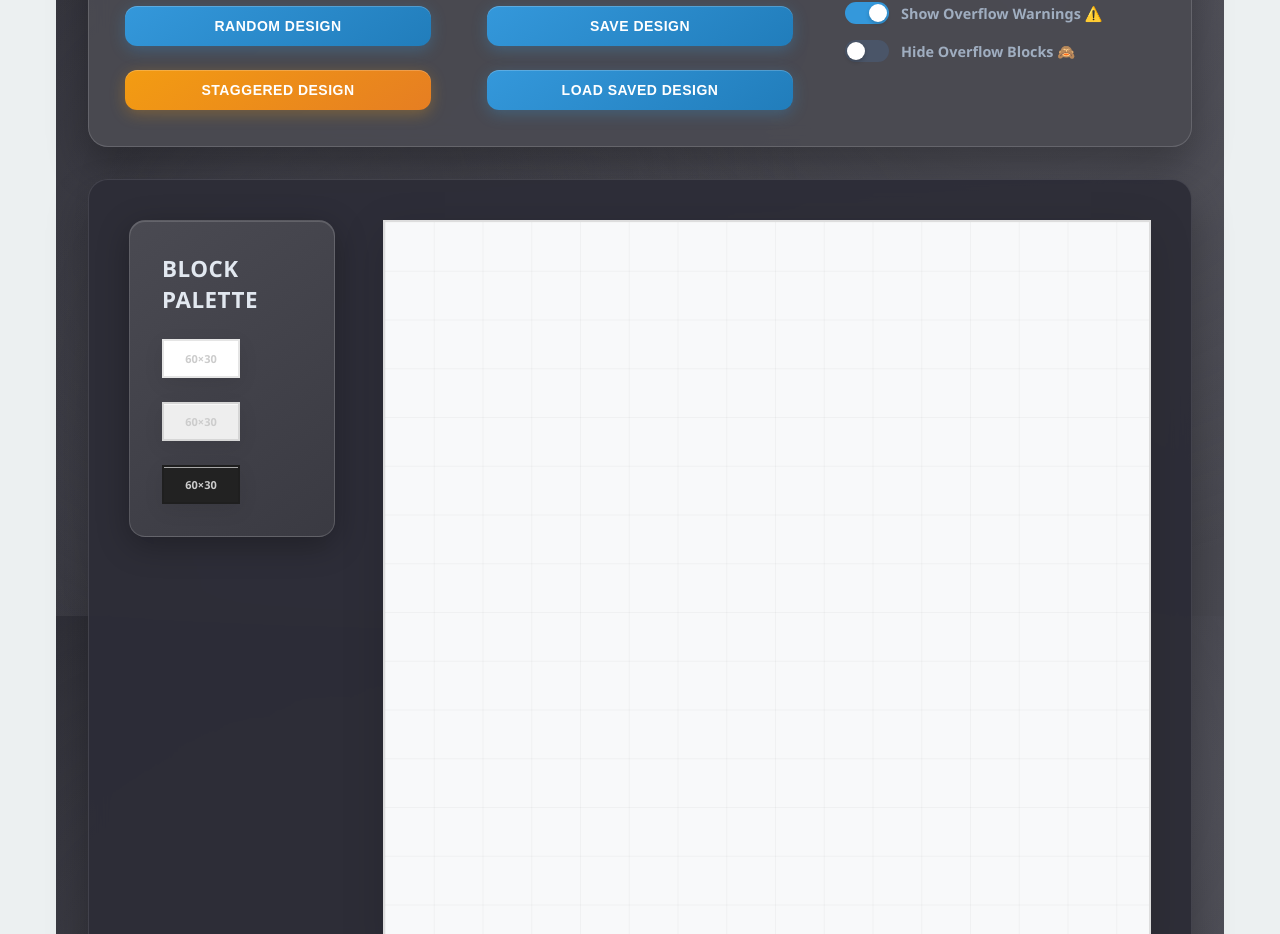
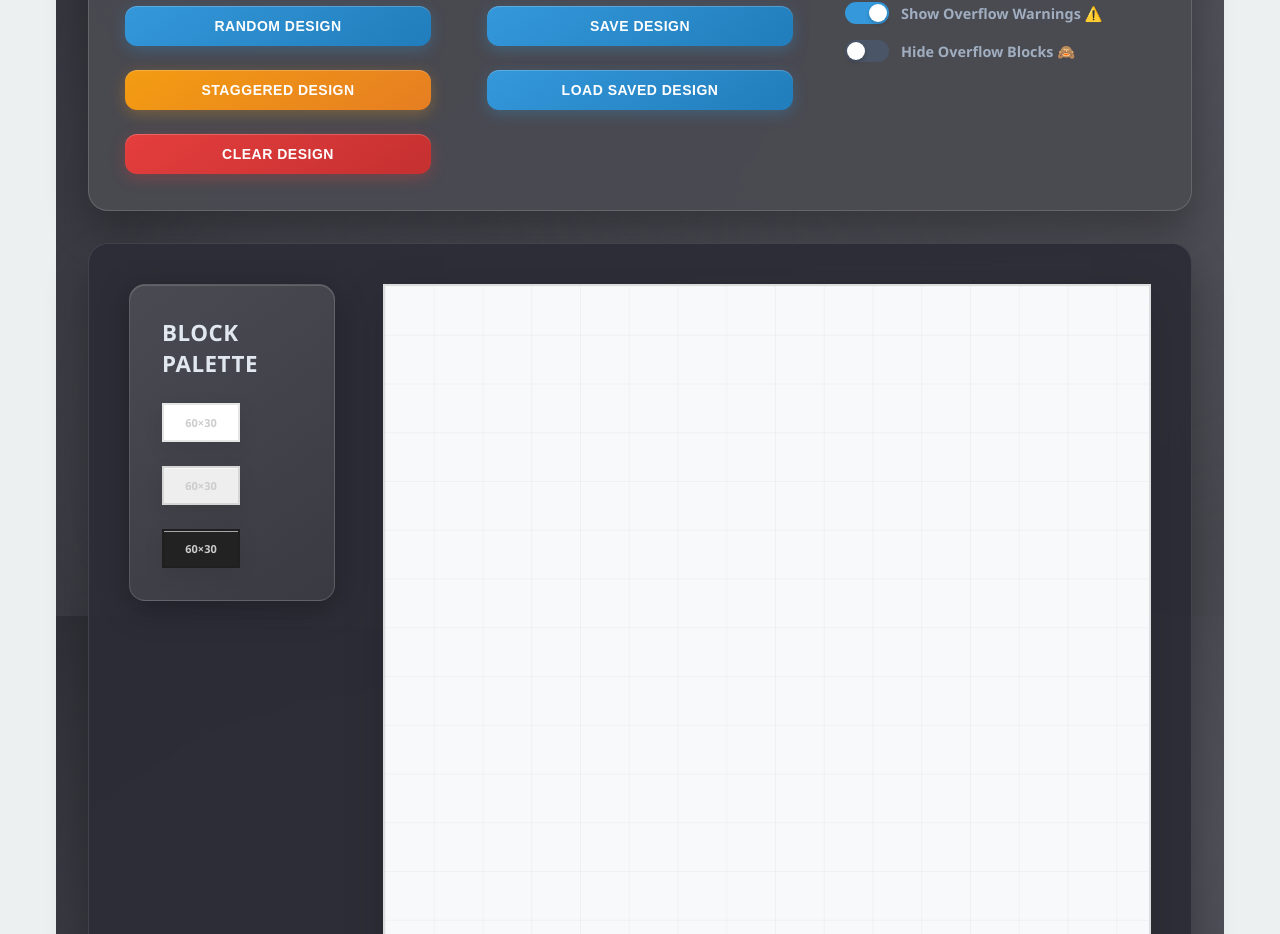
Before and after one commit to David-Tsui/interior-design-for-wall, a Vue app: page / in a window 1280 px wide. Shown: the part 1000-1934 px from the top of the page. Built offline with nearby package versions, Linux system fonts and the light colour scheme.

Commit message:
feat: add clear design functionality with confirmation prompt in ControlButtons and App components

```diff
--- a/src/App.vue
+++ b/src/App.vue
@@ -26,6 +26,7 @@
         @update:hide-overflow-blocks="hideOverflowBlocks = $event"
         @generate-random="generateRandomDesign"
         @generate-staggered="generateStaggeredDesign"
+        @clear-design="clearDesign"
         @save-design="saveCurrentDesign"
         @load-design="loadSavedDesign"
       />
@@ -446,6 +447,15 @@ const loadSavedDesign = () => {
   showSaveLoadModal.value = true
 }
 
+const clearDesign = () => {
+  if (blocks.value.length > 0) {
+    if (confirm('Are you sure you want to clear the current design? This action cannot be undone.')) {
+      blocks.value = []
+      selectedBlockId.value = null
+    }
+  }
+}
+
 const onModalLoad = (selectedDesign: Design) => {
   wallSettings.width = selectedDesign.wall.width
   wallSettings.height = selectedDesign.wall.height
--- a/src/components/ControlButtons.vue
+++ b/src/components/ControlButtons.vue
@@ -17,6 +17,13 @@
             class="button staggered-btn"
           >
             Staggered Design
+          </button>
+
+          <button
+            @click="$emit('clear-design')"
+            class="button clear-btn"
+          >
+            Clear Design
           </button>
         </div>
       </div>
@@ -77,6 +84,7 @@ interface Props {
 interface Emits {
   (e: 'generate-random'): void
   (e: 'generate-staggered'): void
+  (e: 'clear-design'): void
   (e: 'save-design'): void
   (e: 'load-design'): void
   (e: 'update:showOverflowWarnings', value: boolean): void
@@ -209,6 +217,25 @@ defineEmits<Emits>()
   }
 }
 
+.clear-btn {
+  background: linear-gradient(145deg, #e53e3e, #c53030) !important;
+  box-shadow:
+    0 4px 15px rgba(229, 62, 62, 0.3),
+    inset 0 1px 0 rgba(255, 255, 255, 0.2) !important;
+
+  &:hover {
+    box-shadow:
+      0 6px 20px rgba(229, 62, 62, 0.4),
+      inset 0 1px 0 rgba(255, 255, 255, 0.2) !important;
+  }
+
+  &:active {
+    box-shadow:
+      0 2px 10px rgba(229, 62, 62, 0.3),
+      inset 0 1px 0 rgba(255, 255, 255, 0.2) !important;
+  }
+}
+
 @media (max-width: 768px) {
   .control-groups {
     flex-direction: column;
```
